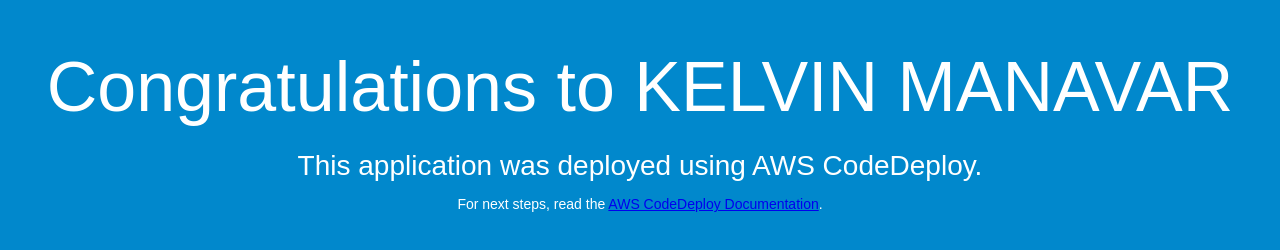
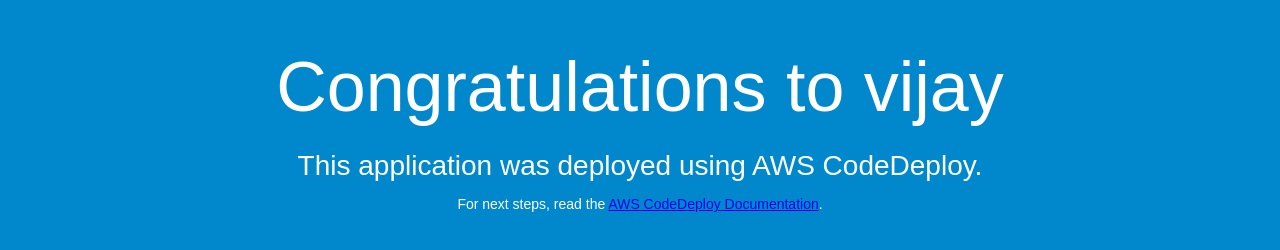
Before and after one commit to kelvinmanavar/trialcodepipeline, a plain HTML site: page index.html in a window 1280 px wide. Drawn offline with Linux system fonts and the light colour scheme.

Commit message:
Update index.html

```diff
--- a/index.html
+++ b/index.html
@@ -26,7 +26,7 @@
 </head>
 <body>
   <div align="center">
-    <h1>Congratulations to KELVIN MANAVAR</h1>
+    <h1>Congratulations to vijay</h1>
     <h2>This application was deployed using AWS CodeDeploy.</h2>
     <p>For next steps, read the <a href="http://aws.amazon.com/documentation/codedeploy">AWS CodeDeploy Documentation</a>.</p>
   </div>
```
